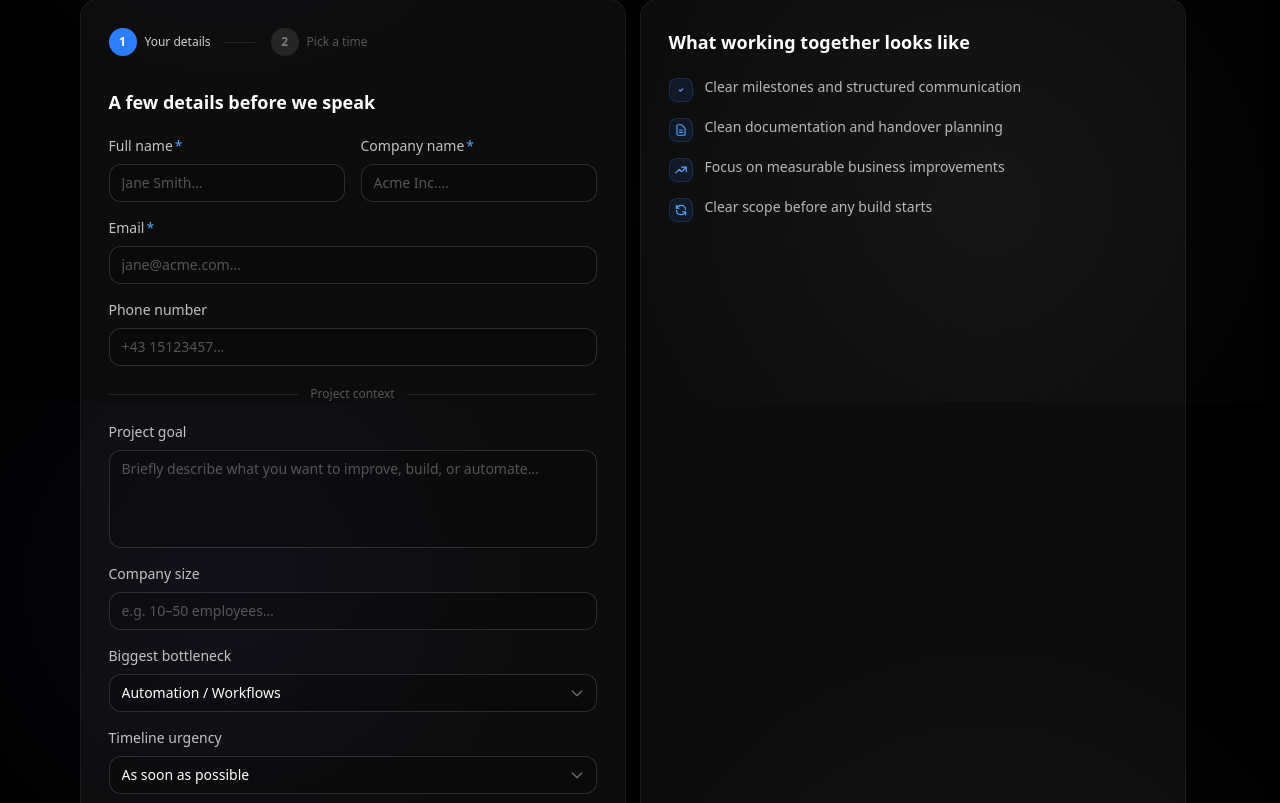
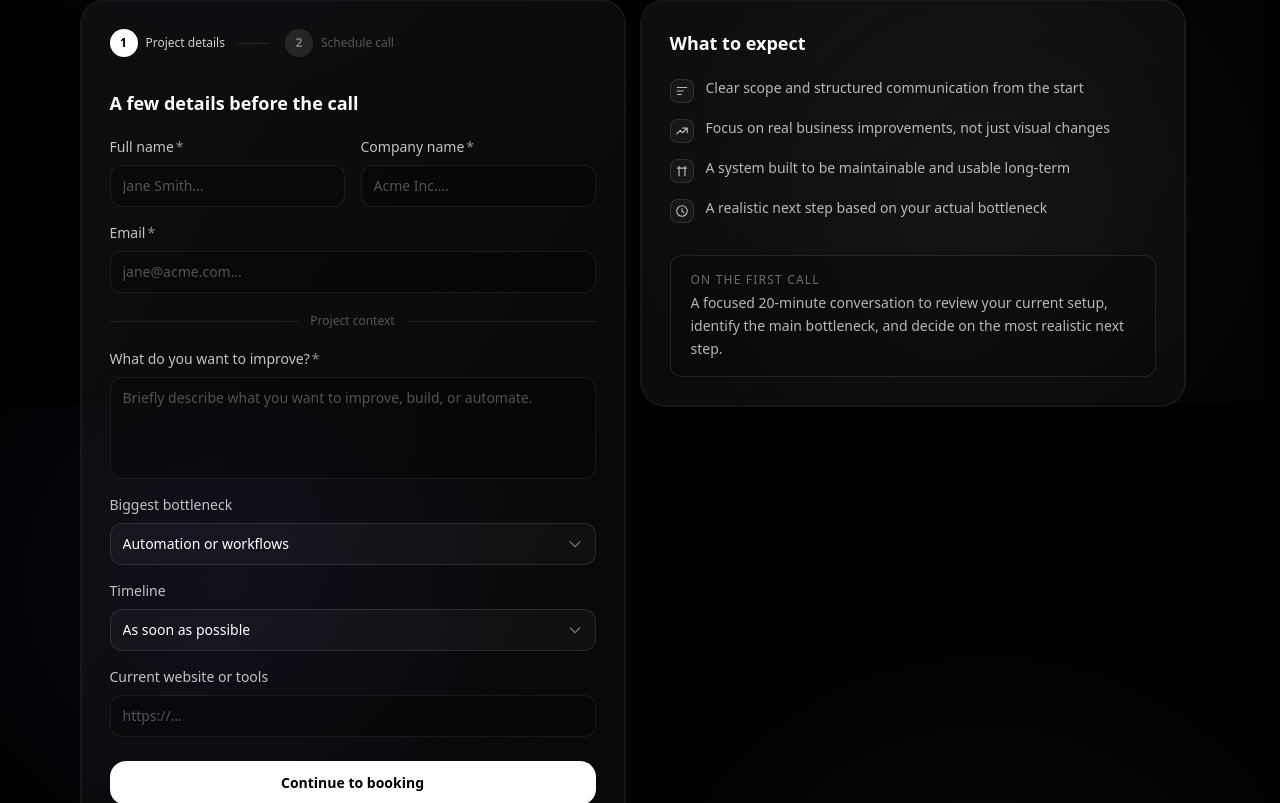
Before and after one commit to dvlcek/daniel-portfolio, a Next.js app: page /contact in a window 1280 px wide. Shown: the part 397-1200 px from the top of the page. Built offline with nearby package versions, Linux system fonts and the light colour scheme.

Commit message:
edited design and texts (need to add casestudyes, design on work)

```diff
--- a/src/app/contact/page.tsx
+++ b/src/app/contact/page.tsx
@@ -1,6 +1,6 @@
 "use client";
 
-import { useEffect, useId, useState } from "react";
+import { useEffect, useId, useRef, useState } from "react";
 import Cal, { getCalApi } from "@calcom/embed-react";
 import { Container } from "@/components/ui/Container";
 import { SectionTitle } from "@/components/ui/SectionTitle";
@@ -9,18 +9,14 @@ interface FormState {
   fullName: string;
   companyName: string;
   email: string;
-  phone: string;
-  companySize: string;
   bottleneck: string;
   timeline: string;
-  budgetRange: string;
   currentSite: string;
   projectGoal: string;
 }
 
 const fieldClassName =
-  "w-full rounded-xl border border-white/15 bg-black/20 px-3 py-2 text-sm text-white transition-colors placeholder:text-white/30 focus-visible:border-blue-400/60 focus-visible:outline-none focus-visible:ring-2 focus-visible:ring-blue-400/35";
-
+  "w-full appearance-none rounded-xl border border-white/8 bg-black/30 px-3 py-2.5 text-sm text-white outline-none transition-colors placeholder:text-white/30 hover:border-white/12 focus:border-white/14 focus:ring-1 focus:ring-white/10";
 interface SelectFieldProps {
   label: string;
   name: keyof FormState;
@@ -37,29 +33,49 @@ function SelectField({
   onChange,
 }: SelectFieldProps) {
   const id = useId();
+  const [open, setOpen] = useState(false);
+  const wrapperRef = useRef<HTMLDivElement>(null);
+
+  useEffect(() => {
+    function handleClickOutside(event: MouseEvent) {
+      if (!wrapperRef.current) return;
+      if (!wrapperRef.current.contains(event.target as Node)) {
+        setOpen(false);
+      }
+    }
+
+    document.addEventListener("mousedown", handleClickOutside);
+    return () => {
+      document.removeEventListener("mousedown", handleClickOutside);
+    };
+  }, []);
 
   return (
-    <div className="flex flex-col gap-2">
+    <div className="flex flex-col gap-2" ref={wrapperRef}>
       <label htmlFor={id} className="text-sm text-white/75">
         {label}
       </label>
+
       <div className="relative">
-        <select
+        <button
           id={id}
-          name={name}
-          value={value}
-          onChange={(event) => onChange(event.target.value)}
-          className={`${fieldClassName} appearance-none pr-10`}
+          type="button"
+          onClick={() => setOpen((prev) => !prev)}
+          className={`group flex w-full items-center justify-between rounded-xl border px-3 py-2.5 text-left text-sm text-white outline-none transition-all duration-200 ${
+            open
+              ? "border-white/16 bg-white/[0.05]"
+              : "border-white/10 bg-white/[0.03] hover:border-white/16 hover:bg-white/[0.045]"
+          } focus-visible:ring-2 focus-visible:ring-white/10`}
+          aria-expanded={open}
+          aria-haspopup="listbox"
         >
-          {options.map((option) => (
-            <option key={option} value={option} className="bg-zinc-950 text-white">
-              {option}
-            </option>
-          ))}
-        </select>
+          <span className="truncate">{value}</span>
+
           <svg
             aria-hidden="true"
-          className="pointer-events-none absolute right-3 top-1/2 h-4 w-4 -translate-y-1/2 text-white/40"
+            className={`h-4 w-4 shrink-0 text-white/40 transition-transform duration-200 ${
+              open ? "rotate-180" : ""
+            }`}
             xmlns="http://www.w3.org/2000/svg"
             fill="none"
             viewBox="0 0 24 24"
@@ -72,11 +88,45 @@ function SelectField({
               d="m19 9-7 7-7-7"
             />
           </svg>
+        </button>
+
+        <div
+          className={`absolute left-0 right-0 top-[calc(100%+6px)] z-50 origin-top overflow-hidden rounded-xl border border-white/10 bg-zinc-950/98 shadow-[0_20px_60px_rgba(0,0,0,0.45)] backdrop-blur-xl transition-all duration-200 ${
+            open
+              ? "pointer-events-auto translate-y-0 opacity-100"
+              : "pointer-events-none -translate-y-1 opacity-0"
+          }`}
+        >
+          <div className="p-1.5">
+            {options.map((option) => {
+              const selected = value === option;
+
+              return (
+                <button
+                  key={option}
+                  type="button"
+                  onClick={() => {
+                    onChange(option);
+                    setOpen(false);
+                  }}
+                  className={`flex w-full items-center rounded-lg px-3 py-2.5 text-sm transition-colors ${
+                    selected
+                      ? "bg-white/[0.08] text-white"
+                      : "text-white/72 hover:bg-white/[0.06] hover:text-white"
+                  }`}
+                  role="option"
+                  aria-selected={selected}
+                >
+                  <span className="truncate">{option}</span>
+                </button>
+              );
+            })}
+          </div>
+        </div>
       </div>
     </div>
   );
 }
-
 interface FieldProps {
   label: string;
   name: keyof FormState;
@@ -116,7 +166,7 @@ function Field({
     <div className="flex flex-col gap-2">
       <label htmlFor={id} className="text-sm text-white/75">
         {label}
-        {required ? <span className="ml-0.5 text-blue-400">*</span> : null}
+        {required ? <span className="ml-0.5 text-white/55">*</span> : null}
       </label>
       <input
         id={id}
@@ -158,7 +208,7 @@ function TextareaField({
     <div className="flex flex-col gap-2">
       <label htmlFor={id} className="text-sm text-white/75">
         {label}
-        {required ? <span className="ml-0.5 text-blue-400">*</span> : null}
+        {required ? <span className="ml-0.5 text-white/55">*</span> : null}
       </label>
       <textarea
         id={id}
@@ -182,7 +232,7 @@ function StepIndicator({ step }: { step: 1 | 2 }) {
           <div
             className={`flex h-7 w-7 items-center justify-center rounded-full text-xs font-semibold transition-all duration-300 ${
               step >= currentStep
-                ? "bg-blue-500 text-white"
+                ? "bg-white text-black"
                 : "bg-white/10 text-white/40"
             }`}
           >
@@ -200,17 +250,19 @@ function StepIndicator({ step }: { step: 1 | 2 }) {
               currentStep
             )}
           </div>
+
           <span
             className={`text-xs font-medium ${
               step >= currentStep ? "text-white/80" : "text-white/30"
             }`}
           >
-            {currentStep === 1 ? "Your details" : "Pick a time"}
+            {currentStep === 1 ? "Project details" : "Schedule call"}
           </span>
+
           {currentStep < 2 ? (
             <div
               className={`mx-1 h-px w-8 ${
-                step > currentStep ? "bg-blue-500/50" : "bg-white/10"
+                step > currentStep ? "bg-white/30" : "bg-white/10"
               }`}
             />
           ) : null}
@@ -223,16 +275,14 @@ function StepIndicator({ step }: { step: 1 | 2 }) {
 export default function ContactPage() {
   const [step, setStep] = useState<1 | 2>(1);
   const [submitting, setSubmitting] = useState(false);
+  const rightPanelRef = useRef<HTMLElement>(null);
 
   const [form, setForm] = useState<FormState>({
     fullName: "",
     companyName: "",
     email: "",
-    phone: "",
-    companySize: "",
-    bottleneck: "Automation / Workflows",
+    bottleneck: "Automation or workflows",
     timeline: "As soon as possible",
-    budgetRange: "",
     currentSite: "",
     projectGoal: "",
   });
@@ -259,16 +309,14 @@ export default function ContactPage() {
   const CAL_NAMESPACE = "30min";
 
   useEffect(() => {
-    if (step !== 2) {
-      return;
-    }
+    if (step !== 2) return;
 
     void (async () => {
       const cal = await getCalApi({ namespace: CAL_NAMESPACE });
       cal("ui", {
         theme: "dark",
         styles: {
-          branding: { brandColor: "#3B82F6" },
+          branding: { brandColor: "#ffffff" },
         },
         layout: "month_view",
       });
@@ -279,20 +327,20 @@ export default function ContactPage() {
 
   const expectations = [
     {
-      icon: "M9 12l2 2 4-4",
-      text: "Clear milestones and structured communication",
-    },
-    {
-      icon: "M9 12h6m-6 4h6m2 5H7a2 2 0 01-2-2V5a2 2 0 012-2h5.586a1 1 0 01.707.293l5.414 5.414a1 1 0 01.293.707V19a2 2 0 01-2 2z",
-      text: "Clean documentation and handover planning",
+      icon: "M4 6h16M4 12h10M4 18h7",
+      text: "Clear scope and structured communication from the start",
     },
     {
       icon: "M13 7h8m0 0v8m0-8l-8 8-4-4-6 6",
-      text: "Focus on measurable business improvements",
+      text: "Focus on real business improvements, not just visual changes",
     },
     {
-      icon: "M4 4v5h.582m15.356 2A8.001 8.001 0 004.582 9m0 0H9m11 11v-5h-.581m0 0a8.003 8.003 0 01-15.357-2m15.357 2H15",
-      text: "Clear scope before any build starts",
+      icon: "M4 7h16M7 4v16M17 4v16",
+      text: "A system built to be maintainable and usable long-term",
+    },
+    {
+      icon: "M12 8v4l3 3M21 12a9 9 0 11-18 0 9 9 0 0118 0z",
+      text: "A realistic next step based on your actual bottleneck",
     },
   ];
 
@@ -302,22 +350,25 @@ export default function ContactPage() {
         <SectionTitle
           eyebrow="Contact"
           title="Start with a strategy call"
-          desc="A short call to understand your business, current bottlenecks, and whether the right next step is a platform build, rebuild, or automation project."
+          desc="A short call to understand your business, identify the main bottleneck, and decide on the right next step."
         />
 
         <p className="mt-4 max-w-2xl text-sm text-white/55">
-          Best fit for businesses looking for a serious website, platform, or
-          automation build.
+          Best fit for businesses that need stronger systems, less manual work,
+          and a clearer digital foundation.
         </p>
 
         <div className="mt-10 grid gap-4 md:grid-cols-2">
-          <section className="rounded-2xl bg-white/5 p-7 ring-1 ring-white/10">
+          <section className="relative overflow-hidden rounded-3xl border border-white/6 bg-white/[0.03] p-7 ring-1 ring-white/8 backdrop-blur-sm">
+            <div className="absolute inset-0 bg-gradient-to-br from-white/[0.03] to-transparent opacity-80" />
+
+            <div className="relative z-10">
               <StepIndicator step={step} />
 
               {step === 1 ? (
                 <form onSubmit={handleSubmit} className="space-y-4">
                   <h2 className="mb-5 text-lg font-semibold text-white">
-                  A few details before we speak
+                    A few details before the call
                   </h2>
 
                   <div className="grid gap-4 sm:grid-cols-2">
@@ -354,18 +405,6 @@ export default function ContactPage() {
                     onChange={set("email")}
                   />
 
-                <Field
-                  label="Phone number"
-                  name="phone"
-                  type="tel"
-                  placeholder="+43 15123457…"
-                  autoComplete="tel"
-                  inputMode="tel"
-                  spellCheck={false}
-                  value={form.phone}
-                  onChange={set("phone")}
-                />
-
                   <div className="flex items-center gap-3 py-1">
                     <div className="h-px flex-1 bg-white/10" />
                     <span className="text-xs font-medium text-white/30">
@@ -375,27 +414,20 @@ export default function ContactPage() {
                   </div>
 
                   <TextareaField
-                  label="Project goal"
+                    label="What do you want to improve?"
                     name="projectGoal"
-                  placeholder="Briefly describe what you want to improve, build, or automate…"
+                    placeholder="Briefly describe what you want to improve, build, or automate."
+                    required
                     value={form.projectGoal}
                     onChange={set("projectGoal")}
-                />
-
-                <Field
-                  label="Company size"
-                  name="companySize"
-                  placeholder="e.g. 10–50 employees…"
-                  value={form.companySize}
-                  onChange={set("companySize")}
                   />
 
                   <SelectField
                     label="Biggest bottleneck"
                     name="bottleneck"
                     options={[
-                    "Website / Platform",
-                    "Automation / Workflows",
+                      "Website or platform",
+                      "Automation or workflows",
                       "Both",
                     ]}
                     value={form.bottleneck}
@@ -403,7 +435,7 @@ export default function ContactPage() {
                   />
 
                   <SelectField
-                  label="Timeline urgency"
+                    label="Timeline"
                     name="timeline"
                     options={[
                       "As soon as possible",
@@ -415,15 +447,7 @@ export default function ContactPage() {
                   />
 
                   <Field
-                  label="Planned budget range"
-                  name="budgetRange"
-                  placeholder="e.g. €5k–€15k…"
-                  value={form.budgetRange}
-                  onChange={set("budgetRange")}
-                />
-
-                <Field
-                  label="Current site / tools"
+                    label="Current website or tools"
                     name="currentSite"
                     type="url"
                     placeholder="https://…"
@@ -437,9 +461,9 @@ export default function ContactPage() {
                   <button
                     type="submit"
                     disabled={submitting}
-                  className="mt-2 w-full rounded-2xl bg-white px-5 py-3 text-sm font-semibold text-black transition hover:opacity-90 focus-visible:outline-none focus-visible:ring-2 focus-visible:ring-blue-400/80 focus-visible:ring-offset-2 focus-visible:ring-offset-black disabled:cursor-not-allowed disabled:opacity-50"
+                    className="mt-2 w-full rounded-2xl bg-white px-5 py-3 text-sm font-semibold text-black transition hover:opacity-90 focus-visible:outline-none focus-visible:ring-2 focus-visible:ring-white/20 focus-visible:ring-offset-2 focus-visible:ring-offset-black disabled:cursor-not-allowed disabled:opacity-50"
                   >
-                  {submitting ? "Saving…" : "Continue to Scheduling"}
+                    {submitting ? "Saving…" : "Continue to booking"}
                   </button>
                 </form>
               ) : (
@@ -451,7 +475,7 @@ export default function ContactPage() {
                     <button
                       type="button"
                       onClick={() => setStep(1)}
-                    className="flex items-center gap-1 text-xs text-white/40 transition-colors hover:text-white/70 focus-visible:outline-none focus-visible:ring-2 focus-visible:ring-blue-400/80 focus-visible:ring-offset-2 focus-visible:ring-offset-black"
+                      className="flex items-center gap-1 text-xs text-white/40 transition-colors hover:text-white/70 focus-visible:outline-none focus-visible:ring-2 focus-visible:ring-white/20 focus-visible:ring-offset-2 focus-visible:ring-offset-black"
                     >
                       <svg className="h-3.5 w-3.5" fill="none" viewBox="0 0 24 24">
                         <path
@@ -488,11 +512,8 @@ export default function ContactPage() {
                         email: form.email || "",
                         "metadata[fullName]": form.fullName || "",
                         "metadata[companyName]": form.companyName || "",
-                      "metadata[phone]": form.phone || "",
-                      "metadata[companySize]": form.companySize || "",
                         "metadata[bottleneck]": form.bottleneck || "",
                         "metadata[timeline]": form.timeline || "",
-                      "metadata[budgetRange]": form.budgetRange || "",
                         "metadata[currentSite]": form.currentSite || "",
                         "metadata[projectGoal]": form.projectGoal || "",
                       }}
@@ -505,19 +526,25 @@ export default function ContactPage() {
                   </p>
                 </div>
               )}
+            </div>
           </section>
 
-          <section className="flex flex-col justify-between rounded-2xl bg-white/5 p-7 ring-1 ring-white/10">
+          <section
+            ref={rightPanelRef}
+            className="relative self-start overflow-hidden rounded-3xl border border-white/6 bg-white/[0.03] p-7 ring-1 ring-white/8 backdrop-blur-sm"
+          >
+            <div className="absolute inset-0 bg-gradient-to-br from-white/[0.03] to-transparent opacity-80" />
+
+            <div className="relative z-10 flex flex-col gap-8">
               <div>
-              <h2 className="text-lg font-semibold text-white">
-                What working together looks like
-              </h2>
+                <h2 className="text-lg font-semibold text-white">What to expect</h2>
+
                 <ul className="mt-5 space-y-3.5">
                   {expectations.map(({ icon, text }) => (
                     <li key={text} className="flex items-start gap-3">
-                    <span className="mt-0.5 flex h-6 w-6 shrink-0 items-center justify-center rounded-lg border border-blue-500/20 bg-blue-500/10">
+                      <span className="mt-0.5 flex h-6 w-6 shrink-0 items-center justify-center rounded-lg border border-white/10 bg-white/[0.04]">
                         <svg
-                        className="h-3.5 w-3.5 text-blue-400"
+                          className="h-3.5 w-3.5 text-white/70"
                           fill="none"
                           viewBox="0 0 24 24"
                           aria-hidden="true"
@@ -531,6 +558,7 @@ export default function ContactPage() {
                           />
                         </svg>
                       </span>
+
                       <span className="text-sm leading-relaxed text-white/70">
                         {text}
                       </span>
@@ -539,14 +567,16 @@ export default function ContactPage() {
                 </ul>
               </div>
 
-            <div className="mt-8 rounded-xl border border-white/10 bg-black/20 px-5 py-4">
+              <div className="rounded-xl border border-white/10 bg-black/20 px-5 py-4">
                 <p className="mb-1 text-xs font-medium uppercase tracking-widest text-white/40">
-                What to expect
+                  On the first call
                 </p>
                 <p className="text-sm leading-relaxed text-white/70">
-                A focused 20-minute call to review your current setup, identify
-                the main bottleneck, and clarify the most realistic next step.
+                  A focused 20-minute conversation to review your current setup,
+                  identify the main bottleneck, and decide on the most realistic
+                  next step.
                 </p>
+              </div>
             </div>
           </section>
         </div>
--- a/src/components/sections/FinalCTA.tsx
+++ b/src/components/sections/FinalCTA.tsx
@@ -14,30 +14,43 @@ export function FinalCTA() {
       <Container>
         <div ref={ref} className="grid gap-10 md:grid-cols-2 md:items-center">
           <div>
-            <h2 className="mt-5 text-balance text-3xl font-semibold tracking-tight text-white md:text-4xl">
-              Planning a platform or automation project?
+            <h2 className="mt-5 max-w-xl text-balance text-3xl font-semibold tracking-tight text-white md:text-4xl">
+              Need a better system behind your business?
             </h2>
+
             <p className="mt-4 max-w-xl text-sm leading-relaxed text-white/65 md:text-base">
-              Book a short strategy call and I’ll help you identify the highest-leverage improvements for your website, workflows, or internal systems.
+              Book a short strategy call and I’ll help you identify the
+              highest-leverage improvements across your website, workflows, and
+              internal operations.
             </p>
 
             <div className="mt-8 flex flex-col gap-3 sm:flex-row">
               <Button href="/contact" variant="primary">
-                Book a 20-min Systems Call
+                Book a Strategy Call
               </Button>
             </div>
-            <p className="mt-4 text-sm text-white/55">Clear advice, no wasted time, and a realistic next step.</p>
+
+            <p className="mt-4 text-sm text-white/55">
+              Clear direction, honest feedback, and a realistic next step.
+            </p>
           </div>
 
-          <div className="rounded-3xl bg-white/5 p-8 ring-1 ring-white/10">
-            <p className="text-sm font-semibold text-white">Qualification fields</p>
-            <ul className="mt-4 space-y-2 text-sm text-white/65">
-              <li>• Company size</li>
-              <li>• Biggest bottleneck (automation, website, or both)</li>
-              <li>• Timeline urgency</li>
-              <li>• Budget range (optional)</li>
-              <li>• Current website/tools link</li>
-            </ul>
+          <div className="group relative overflow-hidden rounded-3xl border border-white/6 bg-white/[0.03] p-8 ring-1 ring-white/8 backdrop-blur-sm transition duration-300 hover:border-white/10 hover:bg-white/[0.05]">
+            <div className="absolute inset-0 bg-gradient-to-br from-white/[0.03] to-transparent opacity-80" />
+
+            <div className="relative z-10">
+              <p className="text-sm font-semibold text-white">
+                What we’ll clarify on the call
+              </p>
+
+              <ul className="mt-5 space-y-3 text-sm leading-relaxed text-white/68">
+                <li>• Current setup and business context</li>
+                <li>• Biggest bottleneck in the website or operations</li>
+                <li>• Whether you need a new build, rebuild, or automation</li>
+                <li>• Timeline and implementation priority</li>
+                <li>• Budget range if already defined</li>
+              </ul>
+            </div>
           </div>
         </div>
       </Container>
```
Also changed, not shown: src/components/sections/FAQ.tsx (+50 -9 lines), src/components/sections/Hero.tsx (+9 -75 lines), src/components/sections/PackagesSection.tsx (+8 -13 lines), src/lib/siteContent.ts (+35 -35 lines). Lines whose indentation alone changed are shown as unchanged.
